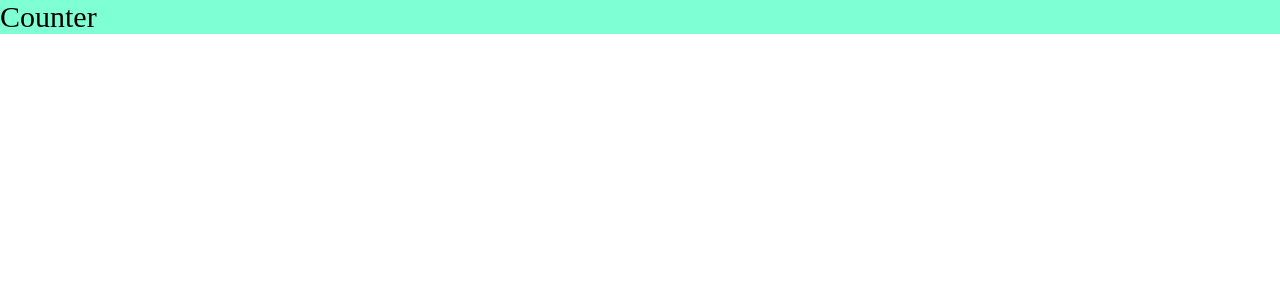
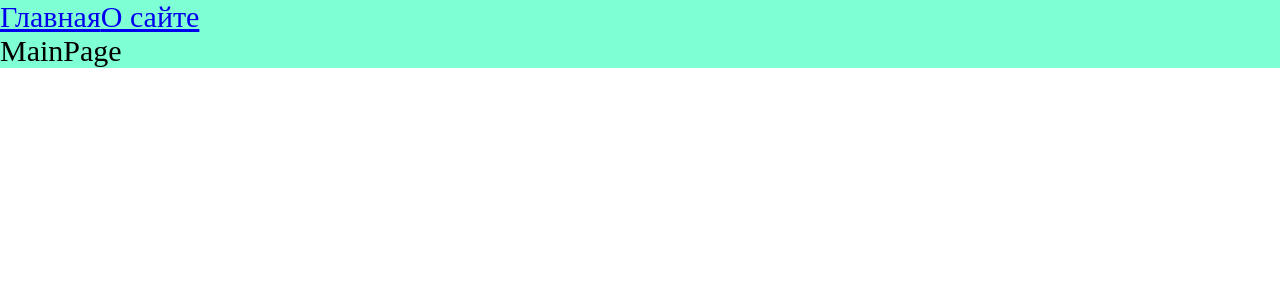
Before and after one commit to damnnou/react-production, a React app: page / in a window 1280 px wide. Shown: the top 300 px of the page. Built offline with nearby package versions, Linux system fonts and the light colour scheme; the HTML template or start-up script is replaced by a standard one.

Commit message:
code splitting lazy suspence

```diff
--- a/src/App.tsx
+++ b/src/App.tsx
@@ -1,12 +1,25 @@
 import { render } from "react-dom";
-import React from "react";
+import React, { Suspense } from "react";
 import Counter from "./components/Counter";
 import "./index.scss";
+import { Route, Routes } from "react-router-dom";
+import AboutPage from "./pages/AboutPage/AboutPage";
+import MainPage from "./pages/MainPage/MainPage";
+import { Link } from "react-router-dom";
+import { AboutPageLazy } from "./pages/AboutPage/AboutPage.lazy";
+import { MainPageLazy } from "./pages/MainPage/MainPage.lazy";
 
 const App = () => {
     return (
         <div className="app">
-            <Counter />
+            <Link to={"/"}>Главная</Link>
+            <Link to={"/about"}>О сайте</Link>
+            <Suspense fallback={<div>Loading...</div>}>
+                <Routes>
+                    <Route path={"/about"} element={<AboutPageLazy />} />
+                    <Route path={"/"} element={<MainPageLazy />} />
+                </Routes>
+            </Suspense>
         </div>
     );
 };
--- a/src/index.tsx
+++ b/src/index.tsx
@@ -1,4 +1,10 @@
 import { render } from "react-dom";
 import App from "./App";
+import { BrowserRouter } from "react-router-dom";
 
-render(<App />, document.getElementById("root"));
+render(
+    <BrowserRouter>
+        <App />
+    </BrowserRouter>,
+    document.getElementById("root")
+);
--- /dev/null
+++ b/src/pages/AboutPage/AboutPage.lazy.tsx
@@ -0,0 +1,7 @@
+import { lazy } from "react";
+
+export const AboutPageLazy = lazy(
+    () =>
+        // @ts-ignore
+        new Promise((res) => setTimeout(() => res(import("./AboutPage")), 1500))
+);
--- /dev/null
+++ b/src/pages/AboutPage/AboutPage.tsx
@@ -0,0 +1,7 @@
+import React from "react";
+
+const AboutPage = () => {
+    return <div>AboutPage</div>;
+};
+
+export default AboutPage;
--- /dev/null
+++ b/src/pages/MainPage/MainPage.lazy.tsx
@@ -0,0 +1,7 @@
+import { lazy } from "react";
+
+export const MainPageLazy = lazy(
+    () =>
+        // @ts-ignore
+        new Promise((res) => setTimeout(() => res(import("./MainPage")), 1500))
+);
--- /dev/null
+++ b/src/pages/MainPage/MainPage.tsx
@@ -0,0 +1,7 @@
+import React from "react";
+
+const MainPage = () => {
+    return <div>MainPage</div>;
+};
+
+export default MainPage;
--- a/tsconfig.json
+++ b/tsconfig.json
@@ -5,7 +5,7 @@
         // Однако это не означает, что теперь вовсе нельзя использовать any.
         // Это означает лишь, что в подобных ситуация разработчик должен явно писать any,
         "noImplicitAny": true,
-        "module": "es6",
+        "module": "es2022",
         // В какую спецификацию компилируем: для поддержки большинства браузеров
         "target": "es5",
         "jsx": "react-jsx",
```
Also changed, not shown: 1 other file (tests, documents, lock files or other folders).
